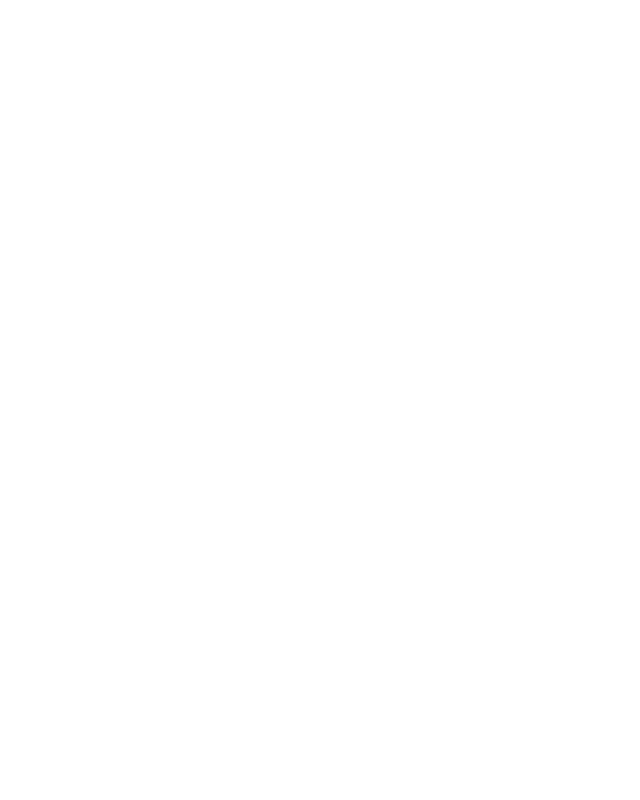
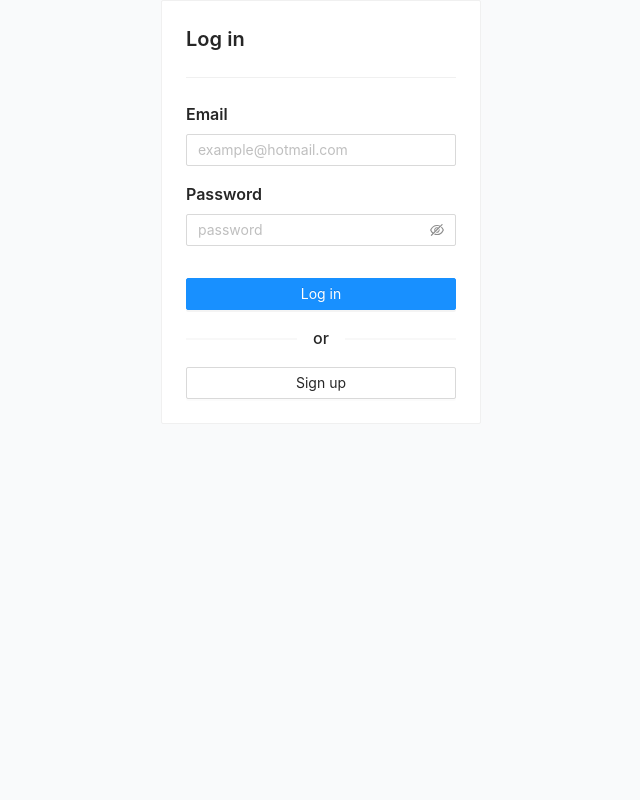
Before and after one commit to MagdielPm/market-project, a React (Create React App) app: page /app/log-in in a window 1280 px wide. Before the commit this address had no page. Shown: the part 160-960 px from the top of the page, without its empty margins (319-959 px from the left). Before the commit the page ends 800 px from the top, so only its background shows below. Built offline with nearby package versions, Linux system fonts and the light colour scheme.

Commit message:
Log out button and new app route

```diff
--- a/public/index.html
+++ b/public/index.html
@@ -24,7 +24,7 @@
       work correctly both with client-side routing and a non-root public URL.
       Learn how to configure a non-root public URL by running `npm run build`.
     -->
-    <title>React App</title>
+    <title>Rest Market</title>
   </head>
   <body>
     <noscript>You need to enable JavaScript to run this app.</noscript>
--- a/src/index.js
+++ b/src/index.js
@@ -13,11 +13,12 @@ ReactDOM.render(
     <BrowserRouter>
       <div>
         <Routes>
-          <Route path="/log-in" element={<LogIn />} />
-          <Route path="/sign-up" element={<SignUp />} />
-          <Route path="/dashboard" element={<Dashboard />} />
+          <Route path="/app/log-in" element={<LogIn />} />
+          <Route path="/app/sign-up" element={<SignUp />} />
+          <Route path="/app/dashboard" element={<Dashboard />} />
         </Routes>
       </div>
+      <LogIn />   // Entrypoint
     </BrowserRouter>
   </React.StrictMode>,
   document.getElementById("root")
--- a/src/pages/dashboard/Dashboard.jsx
+++ b/src/pages/dashboard/Dashboard.jsx
@@ -1,17 +1,27 @@
 import React, { useState } from "react";
 import "antd/dist/antd.css";
-import { Layout, Menu, Typography } from "antd";
+import { Button, Layout, Menu, Typography } from "antd";
 import { UserOutlined } from "@ant-design/icons";
 import Employees from "../employees/Employees";
 //import Foods from "../foods/Foods";
 //
 import Products from "../products/Products";
 
+import Cookies from "js-cookie";
+import { Navigate, useNavigate } from "react-router";
+
 
 const { Header, Content, Sider } = Layout;
 const { Title } = Typography;
 
 const Dashboard = () => {
+  let navigate = useNavigate();
+
+  function LogOutUser() {
+    Cookies.remove("token");
+    useNavigate("/app/log-in");
+  }
+
   const [currentSection, setCurrentSection] = useState(1);
   function renderSwitch(section) {
     switch (section) {
@@ -27,6 +37,7 @@ const Dashboard = () => {
         return <div>Customers</div>;
     }
   }
+
   return (
     <Layout>
       <Sider
@@ -88,7 +99,12 @@ const Dashboard = () => {
         </Menu>
       </Sider>
       <Layout>
-        <Header className="bg-gray-50 p-0" />
+        <Header className="bg-gray-50 p-0">
+          <Button type="primary" danger style={{position: "relative", float: "right"}} onClick={() => {
+            Cookies.remove("token");
+            navigate("/app/log-in");
+          }}>Log out</Button>
+        </Header>
         <Content className="mt-6 mr-4 ml-4 mb-6">
           <div className="bg-white p-6 h-full">
             {renderSwitch(currentSection)}
--- a/src/pages/log-in/Log-in.jsx
+++ b/src/pages/log-in/Log-in.jsx
@@ -49,14 +49,14 @@ const LogIn = () => {
             type="primary"
             onClick={() => {
               logInUser();
-              navigate("/dashboard");
+              navigate("/app/dashboard");
             }}
             block
           >
             Log in
           </Button>
           <Divider className="mt-4"> or </Divider>
-          <Link to="/sign-up">
+          <Link to="/app/sign-up">
             <Button block>Sign up</Button>
           </Link>
         </Card>
```
